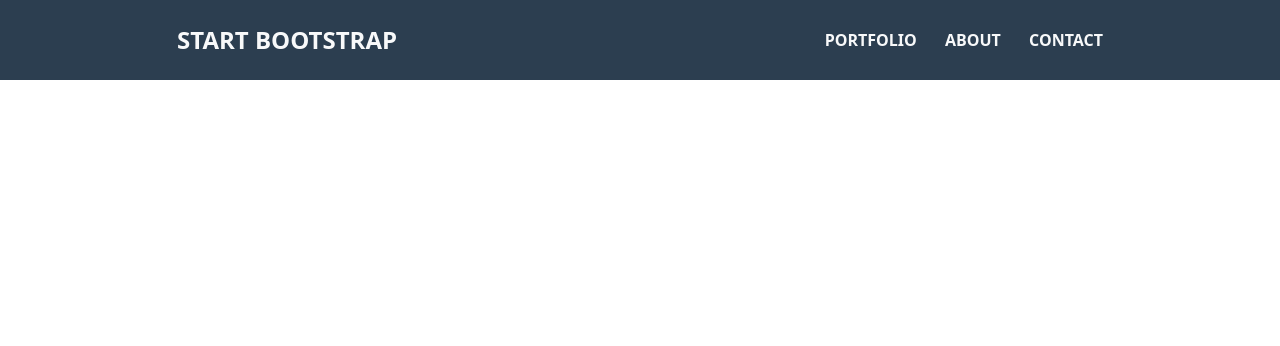
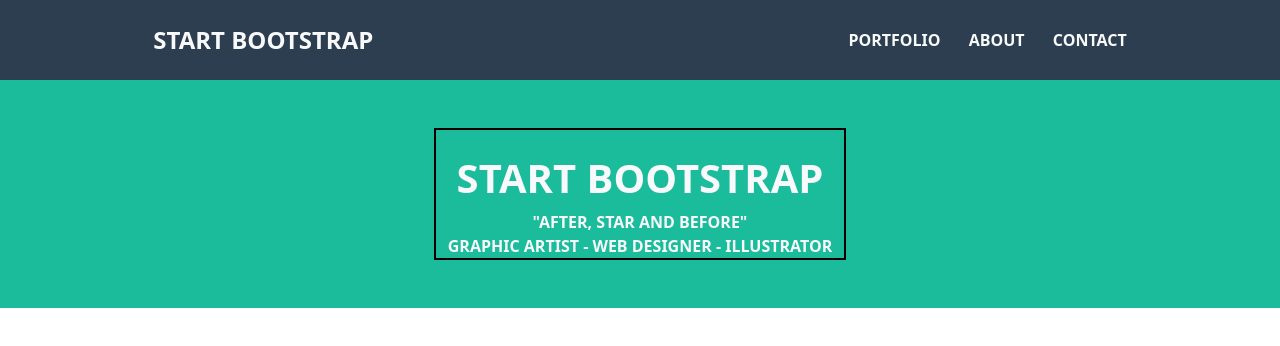
Before and after one commit to CalinCretu/html-css-bootstrap-freelancer, a plain HTML site: page index.html in a window 1280 px wide. Drawn offline with nearby package versions, Linux system fonts and the light colour scheme.

Commit message:
ADD - hero

```diff
--- a/css/app.css
+++ b/css/app.css
@@ -1,4 +1,27 @@
-
 header {
     background-color: #2C3E50;
 }
+
+
+
+
+
+
+
+
+
+
+
+
+
+
+
+/* DEBUG */
+
+.debug .hero {
+    background-color: #1ABC9C;
+}
+
+.debug .col-12 {
+    border: 2px solid black;
+}
--- a/index.html
+++ b/index.html
@@ -10,15 +10,15 @@
   <link rel="stylesheet" href="css/app.css">
 </head>
 
-<body>
+<body class="debug">
   <header>
     <div class="container text-uppercase fw-bold py-3">
       <div class="row align-items-center justify-content-around">
-        <div class="col-4 fs-4 lh-lg">
+        <div class="col-5 fs-4 lh-lg">
           <a class="text-decoration-none text-light" href="#">Start Bootstrap</a>
         </div>
         <div class="col-4 fs-6 text-end">
-          <span><a class="text-decoration-none text-light mx-4" href="#">Portfolio</a></span>
+          <span><a class="text-decoration-none text-light me-4" href="#">Portfolio</a></span>
           <span><a class="text-decoration-none text-light me-4" href="#">About</a></span>
           <span><a class="text-decoration-none text-light" href="#">Contact</a></span>
         </div>
@@ -26,7 +26,20 @@
     </div>
   </header>
   <main>
-
+    <section class="hero py-5">
+      <div class="container d-flex justify-content-center">
+        <div class="row">
+          <div class="col-12 text-center text-light text-uppercase fw-bold">
+            <img src="" alt="">
+            <h1 class="fs-1 fw-bold"> Start Bootstrap</h1>
+            <div>"after, star and before"</div>
+            <div>
+            <div>Graphic Artist - Web Designer - Illustrator</div>
+            </div>
+          </div>
+    </section>
+    </div>
+    </div>
   </main>
   <footer>
 
```
